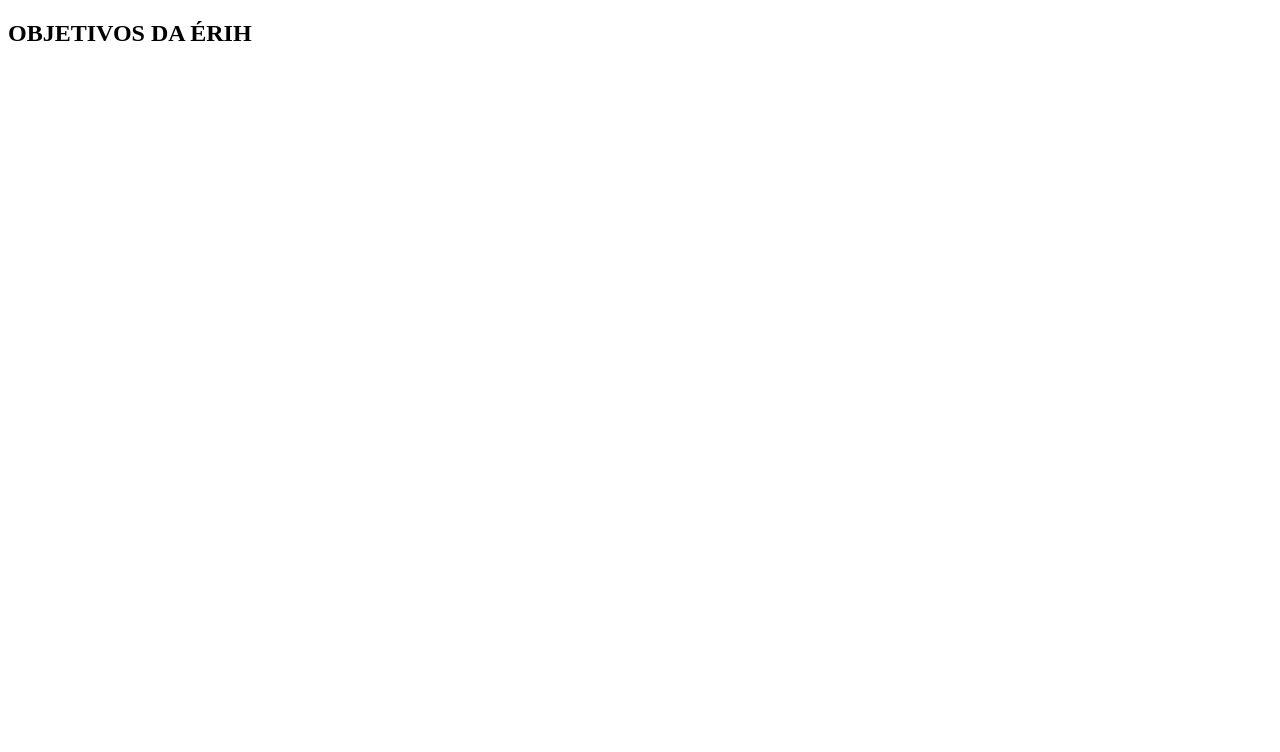
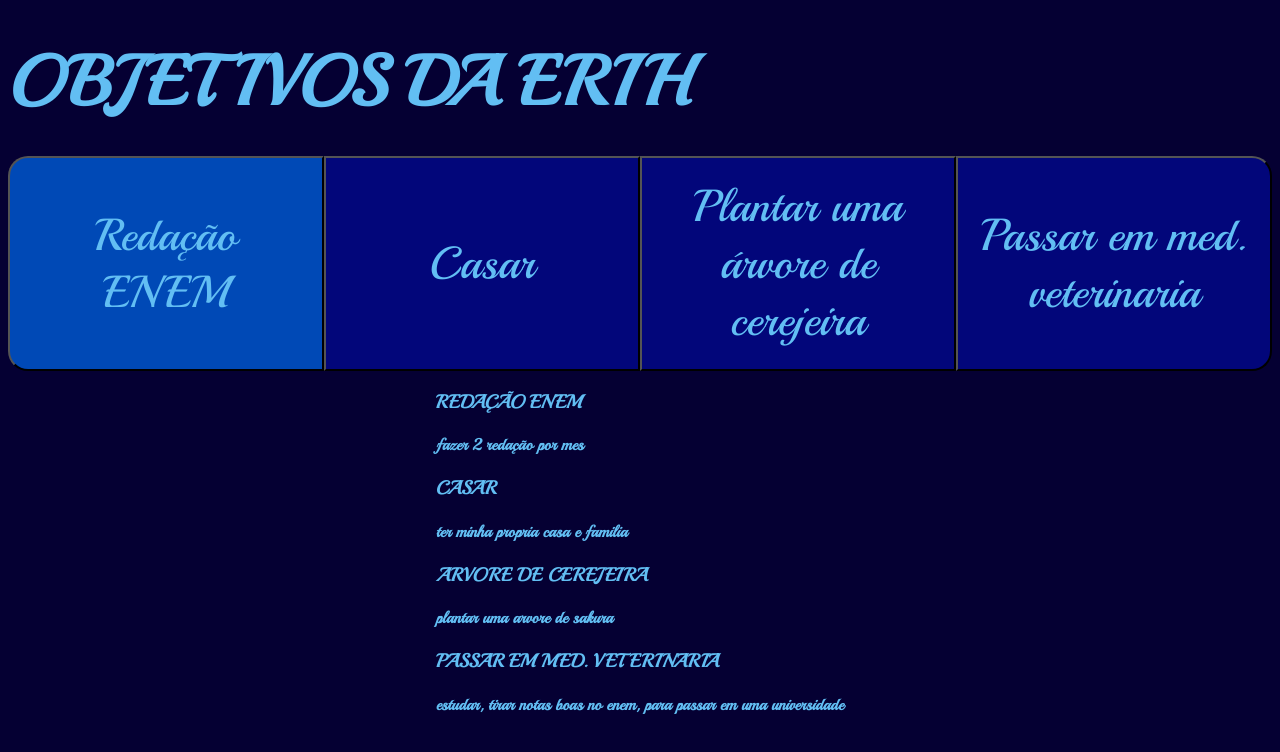
Before and after one commit to ericagross/erica, a plain HTML site: page objetivos da erih/index.html in a window 1280 px wide. Drawn offline with Linux system fonts and the light colour scheme.

Commit message:
Add files via upload

```diff
--- a/objetivos da erih/index.html
+++ b/objetivos da erih/index.html
@@ -5,14 +5,44 @@
     <meta http-equiv="X-UA-Compatible" content="IE=edge">
     <meta name="viewport" content="width=device-width, initial-scale=1.0">
     <title>objetivos</title>
+    <link rel="stylesheet" href="style.css">
+
 </head>
 <body>
     <section class="conteudo-principal">
-<h1 class="titulo-principal">OBJETIVOS DA ÉRIH </h1>
-<div class="botoes">
+<h1 class="titulo-principal">OBJETIVOS DA ERIH </h1>
 
 
+<div class="botoes">
+    <button class="botao ativo" >Redação ENEM</button>
+    <button class="botao">Casar </button>
+    <button class="botao">Plantar uma árvore de cerejeira</button>
+    <button class="botao">Passar em med. veterinaria</button>
+
 </div>
+<div class="aba-textos">
+    <div class="aba-conteudo">
+        <h3 class="aba-conteudo-titulo-principal"> REDAÇÃO ENEM </h3>
+        <h4 class="aba-conteudo-titulo-secundario"> fazer 2 redação por mes </h4>
+    </div>
+
+    <div class="aba-conteudo">
+        <h3 class="aba-conteudo-titulo-principal"> CASAR</h3>
+        <h4 class="aba-conteudo-titulo-secundario"> ter minha propria casa e familia </h4>
+    </div>
+
+    <div class="aba-conteudo">
+        <h3 class="aba-conteudo-titulo-principal"> ARVORE DE CEREJEIRA</h3>
+        <h4 class="aba-conteudo-titulo-secundario">plantar uma arvore de sakura </h4>
+    </div>
+
+    <div class="aba-conteudo">
+        <h3 class="aba-conteudo-titulo-principal"> PASSAR EM MED. VETERINARIA</h3>
+        <h4 class="aba-conteudo-titulo-secundario"> estudar, tirar notas boas no enem, para passar em uma universidade </h4>
+    </div>
+</div>
+
     </section>
+    <script src="main.js"></script>
 </body>
 </html>
--- /dev/null
+++ b/objetivos da erih/main.js
@@ -0,0 +1,14 @@
+const botoes = document.querySelectorAll(".botao");
+//Declara quais elementos vão ser lidos. O script vai ler todos que tiverem a classe "botao".
+
+for(let i=0;i <botoes.length;i++){
+    //Variável "i" é igual a 0, mas enquanto essa variável for menor que a quantidade de elementos nessa lista, aumentamos o valor de "i", ou seja, i será a quantidade de botões.
+    botoes[i].onclick = function() {
+        for(let j=0;j<botoes.length;j++) {
+        botoes[j].classList.remove("ativo");
+        }
+        //Remove a classe "ativo" de todos os botões.
+        botoes[i].classList.add("ativo");
+        //Adiciona a classe ativo só no botão clicado.
+    }
+}
--- /dev/null
+++ b/objetivos da erih/style.css
@@ -0,0 +1,63 @@
+@import url('https://fonts.googleapis.com/css2?family=Pacifico&family=Parisienne&family=Playball&display=swap');
+
+:root{
+--cor-de-fundo:#050033;
+--texto1:#62bef3;
+--texto2:#54bcec;
+--botao-ativo:#0049b6;
+--botao-inativo: rgba(0, 13, 194, 0.5);
+--texto-fundo:rgba(16, 0, 187, 0.3);
+}
+
+body{
+    background-color: var(--cor-de-fundo);
+    color: var(--texto1);
+    font-family: "Playball", cursive;
+
+}
+
+.botao{
+    font-family: "Playball", cursive;
+    background-color:var(--botao-inativo);
+    font-size:45px;
+    display: flex;
+    color:var(--texto1);
+    justify-content: center;
+    padding:20px;
+    align-items: center;
+    width: 30%;
+}
+
+.conteudo-principal{
+    display: flex;
+    flex-direction: column;
+    justify-content: center;
+    align-items: center;
+    max-width: 100%;
+    margin: 0 auto;
+}
+
+
+.titulo-principal{
+    text-align:left;
+    width:100%;
+    font-size: 70px;
+    margin: 30px;
+}
+
+
+.botoes{
+display:flex;
+}
+
+.botao:first-child{
+    border-radius: 20px 0 0 20px;
+}
+
+.botao:last-child{
+   border-radius:  0 20px 20px 0;
+}
+.ativo{
+    background: var(--botao-ativo);
+    border-radius: 4px solid #57b7f7;
+}
```
